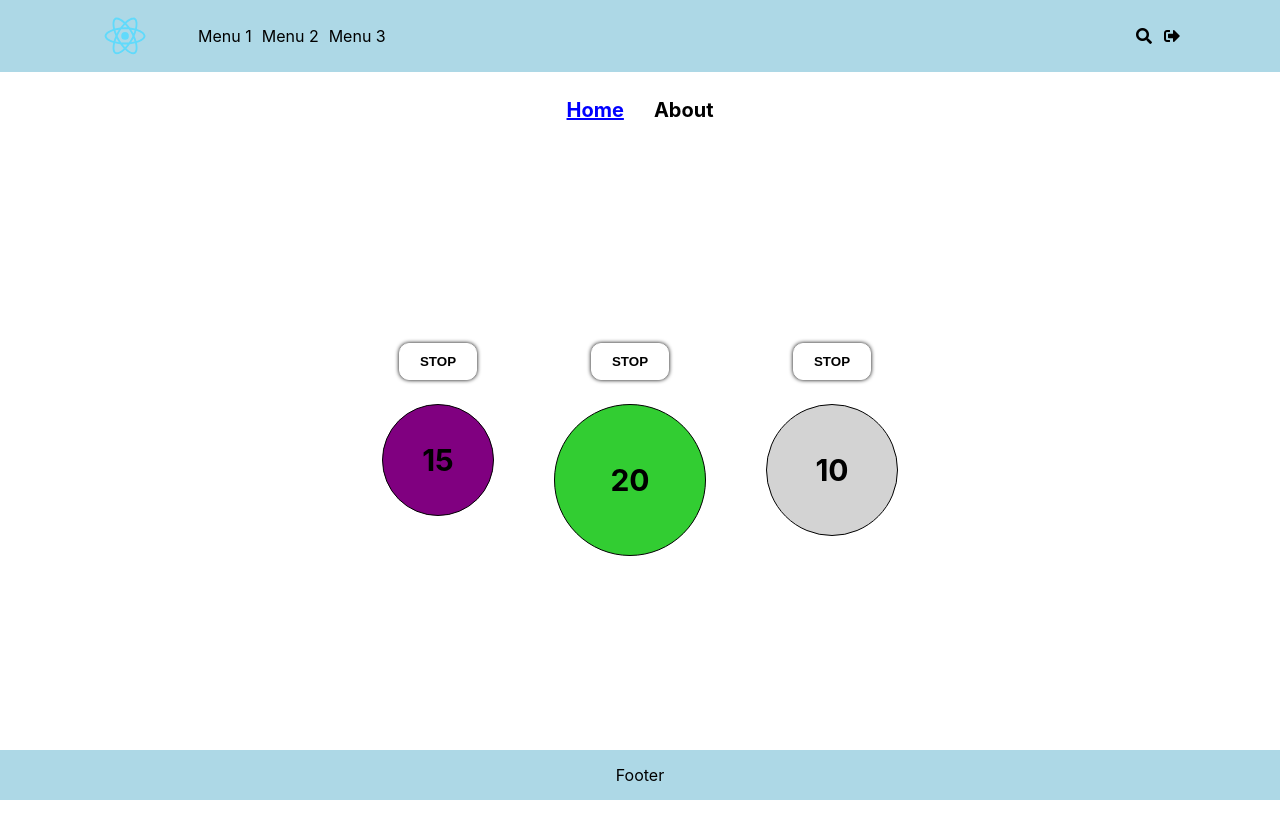
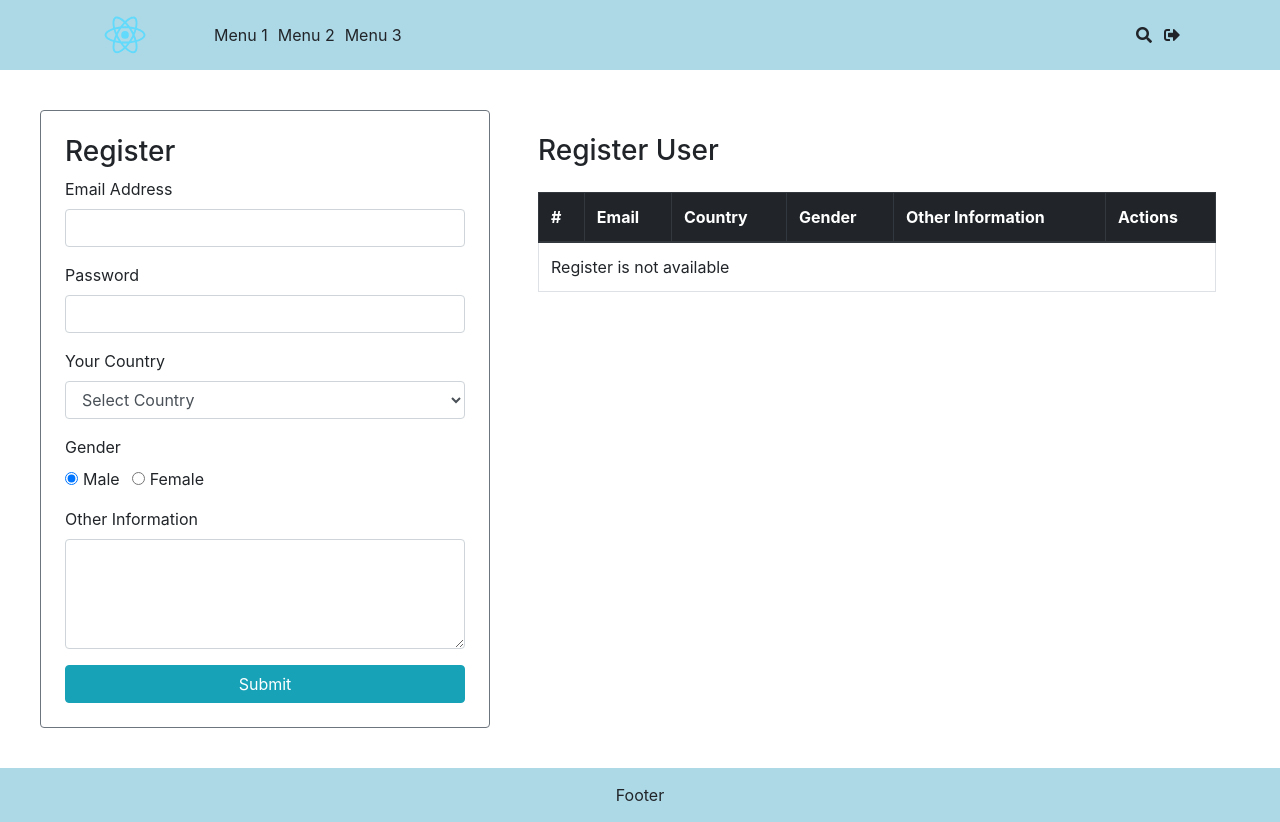
Before and after one commit to mvn-vietnguyen-dn/react-training, a React (Create React App) app: page / in a window 1280 px wide. Before the commit the page ends 800 px from the top, so only its background shows below. Built offline with nearby package versions, Linux system fonts and the light colour scheme.

Commit message:
[Week 4] Practice Form & Lifting State Up

```diff
--- a/package.json
+++ b/package.json
@@ -18,7 +18,7 @@
     "web-vitals": "^1.0.1"
   },
   "scripts": {
-    "start": "PORT=3001 react-scripts start",
+    "start": "PORT=3002 react-scripts start",
     "build": "react-scripts build",
     "test": "react-scripts test",
     "eject": "react-scripts eject"
--- a/public/index.html
+++ b/public/index.html
@@ -16,6 +16,7 @@
     -->
     <link rel="manifest" href="%PUBLIC_URL%/manifest.json" />
     <link rel="stylesheet" href="https://pro.fontawesome.com/releases/v5.10.0/css/all.css" integrity="sha384-AYmEC3Yw5cVb3ZcuHtOA93w35dYTsvhLPVnYs9eStHfGJvOvKxVfELGroGkvsg+p" crossorigin="anonymous"/>
+    <link rel="stylesheet" href="https://maxcdn.bootstrapcdn.com/bootstrap/4.0.0/css/bootstrap.min.css" integrity="sha384-Gn5384xqQ1aoWXA+058RXPxPg6fy4IWvTNh0E263XmFcJlSAwiGgFAW/dAiS6JXm" crossorigin="anonymous">
     <!--
       Notice the use of %PUBLIC_URL% in the tags above.
       It will be replaced with the URL of the `public` folder during the build.
--- a/src/App.scss
+++ b/src/App.scss
@@ -3,6 +3,7 @@
 
 @import './components/modules/Navbar';
 @import './components/modules/Circle';
+@import './components/modules/Form';
 
 html,
 body,
@@ -12,7 +13,6 @@ body,
 }
 
 .app {
-  text-align: center;
   display: flex;
   flex-direction: column;
   .main {
@@ -57,6 +57,7 @@ ul,
 ol {
   list-style: none;
   padding: 0;
+  margin: 0;
 }
 
 button {
--- a/src/App.tsx
+++ b/src/App.tsx
@@ -2,51 +2,16 @@ import { Component } from "react";
 
 import "./App.scss";
 import { Header, Footer } from "./components/layouts";
-import { Circle } from "./components/modules";
+import { Form } from "./components/modules";
 
-interface AppState {
-  page: "home" | "about";
-}
-
-class App extends Component<{}, AppState> {
-  state: AppState = {
-    page: "home",
-  };
+class App extends Component {
 
   render() {
-    const { page } = this.state;
-
     return (
       <div className="app">
         <Header />
         <main className="main">
-          <ul className="nav-menu">
-            <li
-              className={`nav-menu-item ${
-                page === "home" ? "active" : ""
-              }`.trim()}
-              onClick={() => this.setState({ page: "home" })}
-            >
-              Home
-            </li>
-            <li
-              className={`nav-menu-item ${
-                page === "about" ? "active" : ""
-              }`.trim()}
-              onClick={() => this.setState({ page: "about" })}
-            >
-              About
-            </li>
-          </ul>
-          {page === "home" && (
-            <div className="circle-section">
-              <div className="circle-wrapper">
-                <Circle circleSize="110" number={20} isCountdowning />
-                <Circle circleSize="150" number={25} isCountdowning />
-                <Circle circleSize="130" number={15} isCountdowning />
-              </div>
-            </div>
-          )}
+          <Form/>
         </main>
         <Footer />
       </div>
--- a/src/components/layouts/Footer/index.scss
+++ b/src/components/layouts/Footer/index.scss
@@ -1,4 +1,5 @@
 .footer {
+  text-align: center;
   padding: 15px;
   background-color: lightblue;
 }
--- /dev/null
+++ b/src/components/modules/Form/index.scss
@@ -0,0 +1,10 @@
+.register-form {
+  padding: 40px;
+  display: flex;
+  .form-wrapper {
+    flex-basis: 450px;
+  }
+  .table-wrapper {
+    flex: 1;
+  }
+}
--- /dev/null
+++ b/src/components/modules/Form/index.tsx
@@ -0,0 +1,183 @@
+import { Component, FormEvent } from "react";
+import { UserRow } from "..";
+
+export interface IUser {
+  id: number;
+  email: string;
+  password: string;
+  country: string;
+  gender: string;
+  information: string;
+  [key: string]: string | number;
+}
+
+interface FormState {
+  usersList: IUser[];
+  form: IUser;
+}
+
+class Form extends Component<{}, FormState> {
+  id: number = 0;
+
+  state = {
+    form: {
+      gender: "0",
+    } as IUser,
+    usersList: [],
+  };
+
+  onFieldChange = (event: any) => {
+    const fieldName = event?.target?.name;
+    const fieldValue = event?.target?.value;
+    this.setState((prev: FormState) => {
+      prev.form[fieldName] = fieldValue;
+      return prev;
+    });
+  };
+
+  onRegister = (event: FormEvent) => {
+    event.preventDefault();
+    this.id += 1;
+    const user = { ...this.state.form, id: this.id };
+    this.setState((prev) => ({
+      usersList: [...prev.usersList, user],
+    }));
+  };
+
+  removeUser = (id: number) => {
+    const newUser = this.state.usersList.filter(
+      (user: IUser) => user.id !== id
+    );
+    this.setState({ usersList: newUser });
+  };
+
+  render() {
+    const { form, usersList } = this.state;
+
+    return (
+      <div className="register-form w-100 h-100">
+        <div className="form-wrapper border border-secondary p-4 rounded">
+          <h3>Register</h3>
+          <form onSubmit={this.onRegister}>
+            <div className="form-group">
+              <label htmlFor="email">Email Address</label>
+              <input
+                name="email"
+                type="text"
+                className="form-control"
+                required
+                onChange={this.onFieldChange}
+              />
+            </div>
+            <div className="form-group">
+              <label htmlFor="password">Password</label>
+              <input
+                name="password"
+                type="password"
+                className="form-control"
+                required
+                onChange={this.onFieldChange}
+              />
+            </div>
+            <div className="form-group">
+              <label htmlFor="country">Your Country</label>
+              <select
+                name="country"
+                className="form-control"
+                onChange={this.onFieldChange}
+                required
+              >
+                <option value="">Select Country</option>
+                <option value="Vietname">Vietname</option>
+                <option value="Thailand">Thailand</option>
+                <option value="Laos">Laos</option>
+              </select>
+            </div>
+            <div className="form-group">
+              <label htmlFor="Gender">Gender</label>
+              <div>
+                <div className="form-check form-check-inline">
+                  <input
+                    required
+                    className="form-check-input"
+                    type="radio"
+                    name="gender"
+                    id="male"
+                    value="0"
+                    onChange={this.onFieldChange}
+                    defaultChecked={form.gender === "0"}
+                  />
+                  <label className="form-check-label" htmlFor="male">
+                    Male
+                  </label>
+                </div>
+                <div className="form-check form-check-inline">
+                  <input
+                    required
+                    className="form-check-input"
+                    type="radio"
+                    name="gender"
+                    id="female"
+                    value="1"
+                    onChange={this.onFieldChange}
+                    defaultChecked={form.gender === "1"}
+                  />
+                  <label className="form-check-label" htmlFor="female">
+                    Female
+                  </label>
+                </div>
+              </div>
+            </div>
+            <div className="form-group">
+              <label htmlFor="other">Other Information</label>
+              <textarea
+                name="information"
+                className="form-control"
+                rows={4}
+                onChange={this.onFieldChange}
+                required
+              ></textarea>
+            </div>
+            <button type="submit" className="btn btn-info d-block w-100">
+              Submit
+            </button>
+          </form>
+        </div>
+        <div className="table-wrapper ml-4 p-4">
+          <h3 className="w-100">Register User</h3>
+          <table className="table table-hover table-bordered mt-4">
+            <thead className="thead-dark">
+              <tr>
+                <th scope="col">#</th>
+                <th scope="col">Email</th>
+                <th scope="col">Country</th>
+                <th scope="col">Gender</th>
+                <th scope="col">Other Information</th>
+                <th scope="col">Actions</th>
+              </tr>
+            </thead>
+            <tbody>
+              {!!usersList?.length ? (
+                <>
+                  {usersList.map((user: IUser) => (
+                    <UserRow
+                      key={user.id}
+                      user={user}
+                      removeUser={this.removeUser}
+                    />
+                  ))}
+                </>
+              ) : (
+                <tr>
+                  <td colSpan={6}>Register is not available</td>
+                </tr>
+              )}
+            </tbody>
+          </table>
+        </div>
+      </div>
+    );
+  }
+}
+
+export default Form;
--- a/src/components/modules/Navbar/index.tsx
+++ b/src/components/modules/Navbar/index.tsx
@@ -3,7 +3,7 @@ import { Component } from "react";
 class Navbar extends Component {
   render() {
     return (
-      <nav className="navbar">
+      <nav className="navbar d-flex align-items-center">
         <ul className="nav-menu">
           <li className="nav-menu-item">Menu 1</li>
           <li className="nav-menu-item">Menu 2</li>
--- /dev/null
+++ b/src/components/modules/UserRow/index.tsx
@@ -0,0 +1,29 @@
+import { Component } from "react";
+
+import { IUser } from "../Form";
+
+interface UserRowProps {
+  user: IUser;
+  removeUser: (id: number) => void;
+}
+
+class UserRow extends Component<UserRowProps, {}> {
+  render() {
+    const { user, removeUser } = this.props;
+
+    return (
+      <tr>
+        <th scope="row">{user.id}</th>
+        <td>{user.email}</td>
+        <td>{user.country}</td>
+        <td>{user.gender === "0" ? "Male" : "Female"}</td>
+        <td>{user.information}</td>
+        <td>
+          <i className="fa fa-trash cursor-pointer" onClick={() => removeUser(user.id)}></i>
+        </td>
+      </tr>
+    );
+  }
+}
+
+export default UserRow;
--- a/src/components/modules/index.ts
+++ b/src/components/modules/index.ts
@@ -1,4 +1,7 @@
 import Navbar from "./Navbar";
 import Circle from "./Circle";
+import Form from "./Form";
+import UserRow from "./UserRow";
 
-export { Navbar, Circle };
+
+export { Navbar, Circle, Form, UserRow };
```
